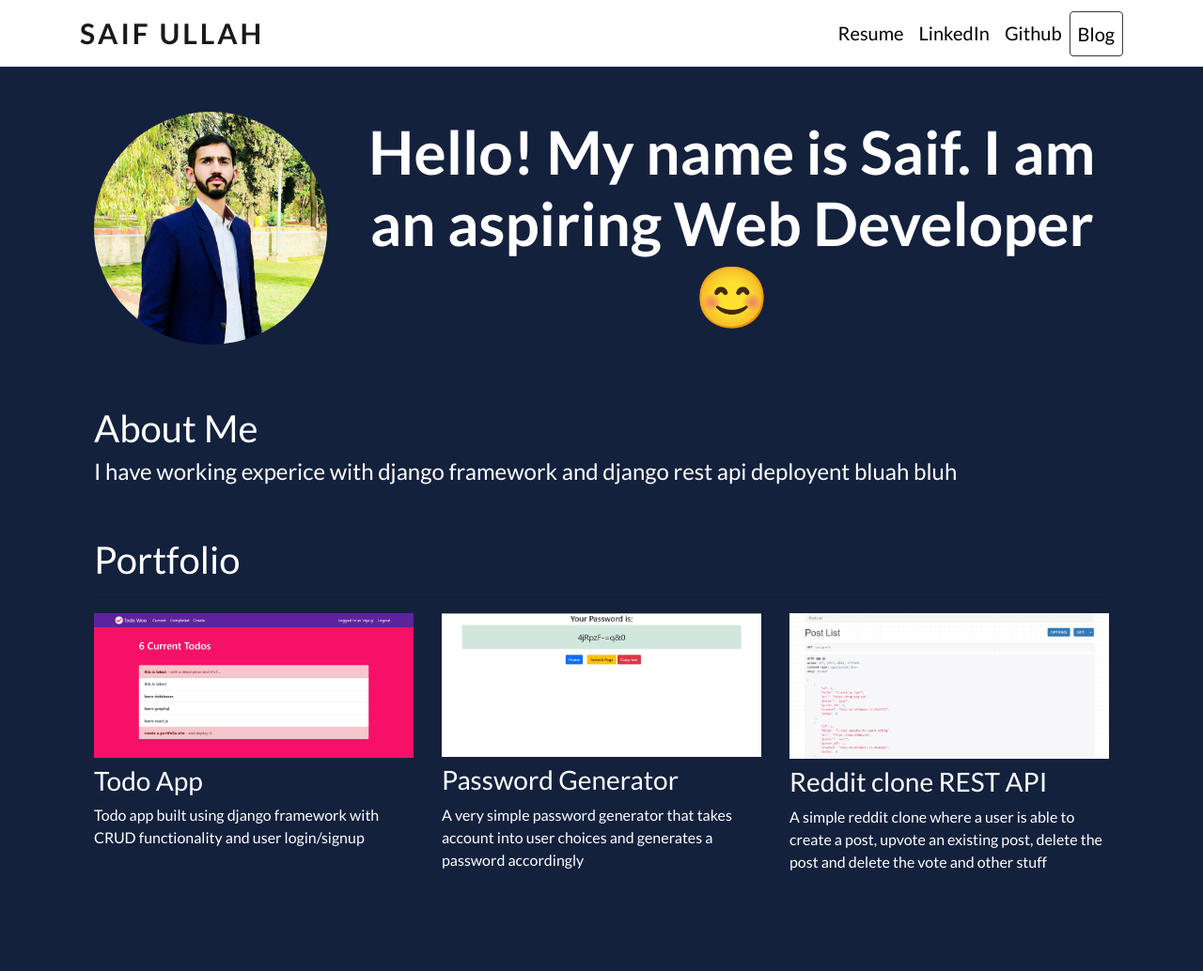
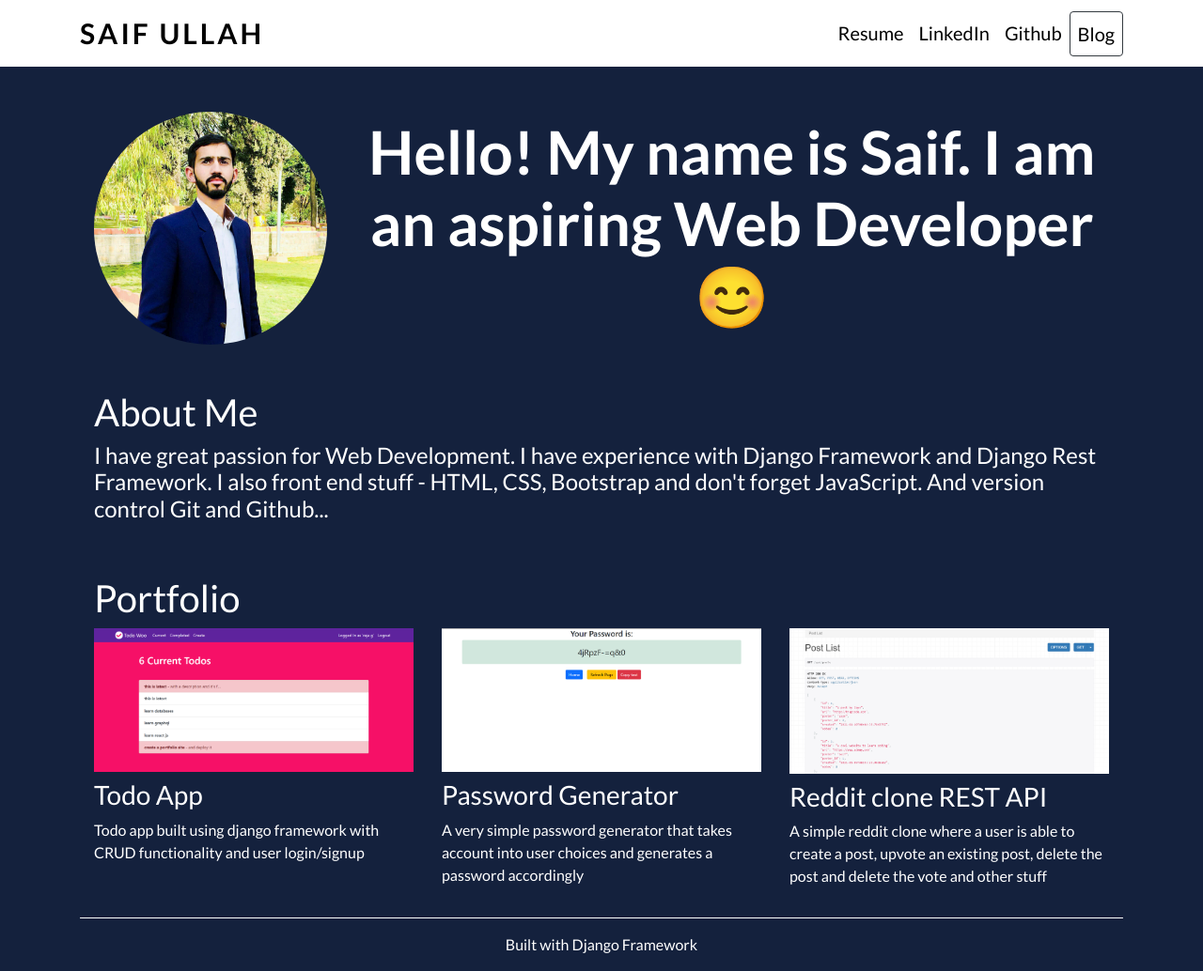
Before and after one commit to berserk97/portfolio-project, a Django app: page / in a window 1280 px wide. Shown: the whole page at 94% size. Before the commit the page ends 927 px from the top, so only its background shows below. Run offline with Django 3.2, Linux system fonts and the light colour scheme; data comes from the database, SQL or seed files in the repository; both versions use the stored data as it was after the commit; parts of the project's set-up code (start-up, migrations or seed data) failed here and were passed over; some libraries are stand-ins or nearby versions.

Commit message:
finished

```diff
--- a/pf_items/static/pf_items/custom.css
+++ b/pf_items/static/pf_items/custom.css
@@ -22,6 +22,10 @@ body {
     }
 }
 
+hr {
+    border-top: 1px solid white;
+}
+
 
 .navbar {
     background-color: white;
@@ -31,6 +35,7 @@ body {
     letter-spacing: 3px;
     font-size: 30px;
     font-weight: 600;
+    color: black;
 }
 
 #blog-btn:hover {
--- a/pf_items/templates/pf_items/base.html
+++ b/pf_items/templates/pf_items/base.html
@@ -53,6 +53,12 @@
       {% block content %}{% endblock %}
     </div>
 
+  <hr>
+  <div class="container mt-3">
+    <div class="row justify-content-center">
+      <p>Built with Django Framework</p>
+    </div>
+  </div>
 
   <!-- Optional JavaScript -->
   <!-- jQuery first, then Popper.js, then Bootstrap JS -->
--- a/pf_items/templates/pf_items/home.html
+++ b/pf_items/templates/pf_items/home.html
@@ -19,19 +19,19 @@
     </div><!-- row -->
   </div><!-- container -->
 
-  <hr>
+
 
   <div class="container mt-5">
     <h1>About Me</h1>
   <div class="row">
     <div class="col-12">
-      <h4>I have working experice with django framework and django rest api deployent bluah bluh</h4>
+      <h4>I have great passion for Web Development. I have experience with Django Framework and Django Rest Framework. I also front end stuff - HTML, CSS, Bootstrap and don't forget JavaScript. And version control Git and Github...</h4>
     </div>
   </div>
 
 
+
   <h1 class="mt-5">Portfolio</h1>
-  <hr>
   <div class="row">
     {% for project in projects %}
     <div class="col-lg-4 col-md-6">
```
Also changed, not shown: db.sqlite3, media/portfolio/images/peppit-project.png (added).
